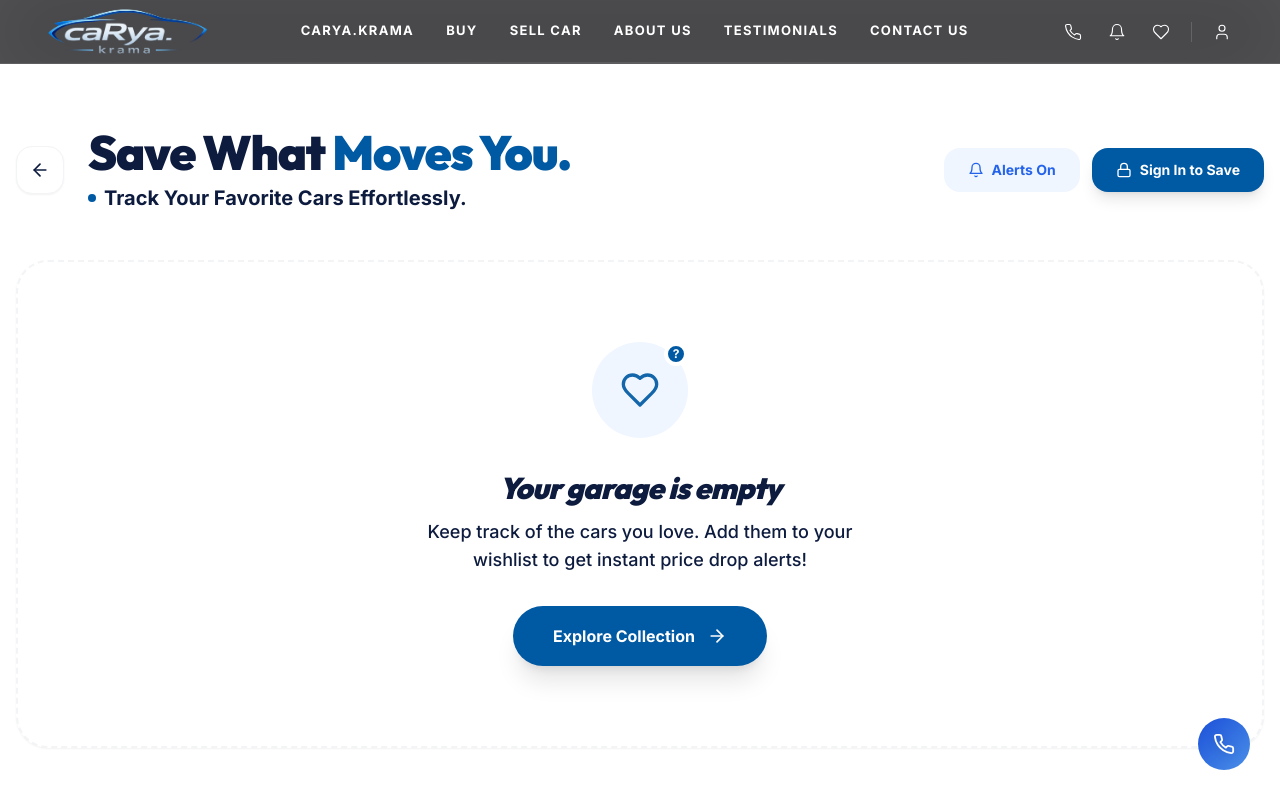
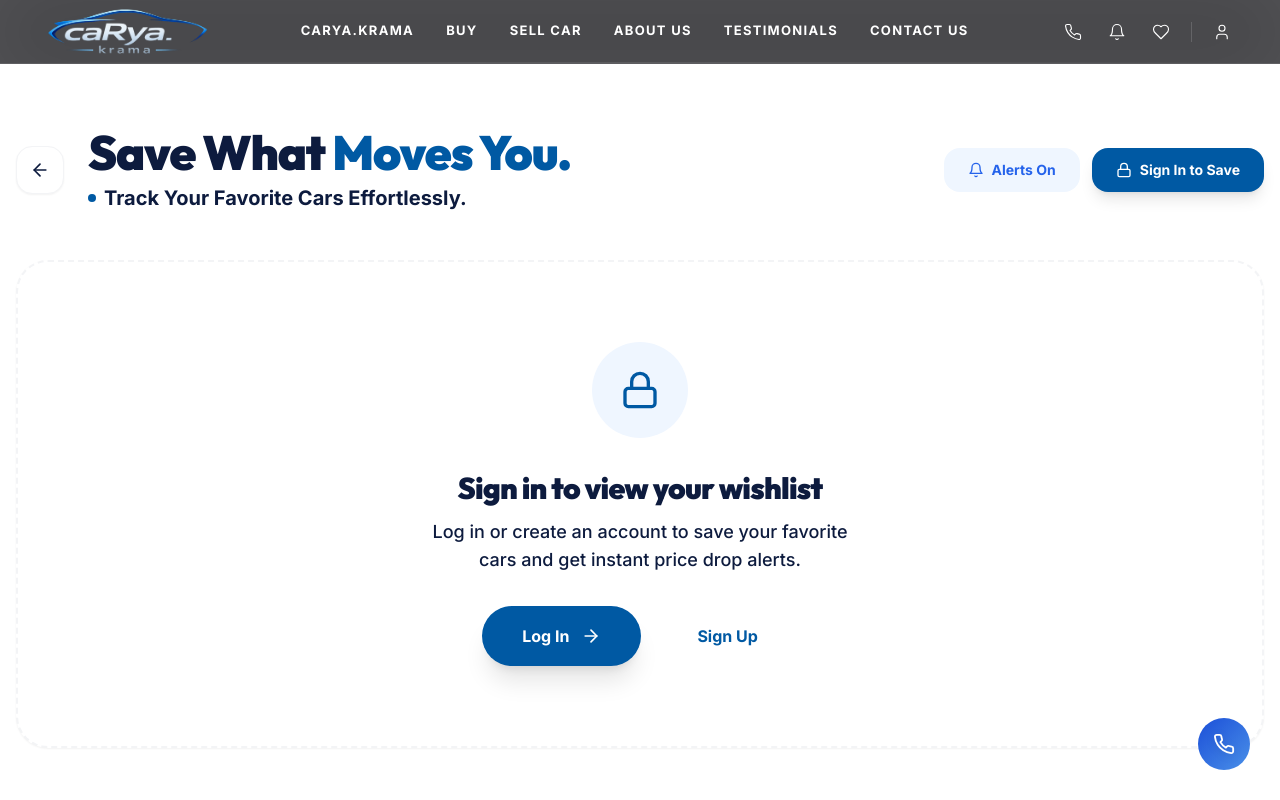
Before and after one commit to Mdwaseem2002/caRya.krama_V3, a Next.js app: page /wishlist in a window 1280 px wide. Shown: the top 800 px of the page. Built offline with nearby package versions, Linux system fonts and the light colour scheme.

Commit message:
Error solved, and Wishlist Correction

```diff
--- a/src/Wishlist/Wishlist.tsx
+++ b/src/Wishlist/Wishlist.tsx
@@ -6,17 +6,17 @@ import {
   Heart, ArrowLeft, Bell, Lock, AlertCircle, ArrowDown,
   Share2, Trash2, Eye, Sparkles, TrendingUp, Tag, ArrowRight
 } from "lucide-react";
-import { useWishlist } from "@/context/WishlistContext";
+import { useWishlist, CarType } from "@/context/WishlistContext";
+import { useAuth } from "@/context/AuthContext";
 import { motion, AnimatePresence } from "framer-motion";
 import { useState, useMemo } from "react";
 import { cars as allCars } from "@/data/inventory"; // Using shared inventory data for recommendations
 
 export default function WishlistPage() {
   const { wishlist, toggleWishlist } = useWishlist();
+  const { user } = useAuth();
 
-  // Mock login state for demonstration
-  const [isLoggedIn, setIsLoggedIn] = useState(false);
-  // Mock notification preference state
+  // Notification preference state
   const [notificationsEnabled, setNotificationsEnabled] = useState(true);
 
   // Recommendations: Get 3 cars that are NOT in the wishlist
@@ -75,9 +75,9 @@ export default function WishlistPage() {
             {notificationsEnabled ? 'Alerts On' : 'Alerts Off'}
           </button>
 
-          {!isLoggedIn && (
+          {!user && (
             <button
-              onClick={() => setIsLoggedIn(true)}
+              onClick={() => window.dispatchEvent(new CustomEvent('OPEN_AUTH', { detail: { mode: 'login' } }))}
               className="flex items-center gap-2 px-6 py-3 rounded-2xl text-sm font-black transition-all text-white shadow-lg bg-[#0059A3] hover:shadow-blue-200 hover:-translate-y-1"
             >
               <Lock className="w-4 h-4" />
@@ -108,7 +108,34 @@ export default function WishlistPage() {
       </AnimatePresence>
 
       {/* ── CONTENT AREA ── */}
-      {wishlist.length === 0 ? (
+      {!user ? (
+        /* ── NOT LOGGED IN STATE ── */
+        <div className="flex flex-col items-center justify-center py-20 sm:py-32 text-center bg-white rounded-[2rem] sm:rounded-[3rem] border-2 border-dashed border-gray-100 shadow-sm px-6">
+          <div className="w-24 h-24 sm:w-32 sm:h-32 rounded-full bg-blue-50 flex items-center justify-center mb-6 sm:mb-8 relative">
+             <Lock className="w-10 h-10 sm:w-16 sm:h-16 text-[#0059A3]" />
+          </div>
+          <h2 className="text-2xl sm:text-3xl font-black mb-3 tracking-tight" style={{ color: 'var(--foreground)' }}>Sign in to view your wishlist</h2>
+          <p className="max-w-md mb-8 sm:mb-10 text-base sm:text-lg font-medium" style={{ color: 'var(--muted)' }}>
+            Log in or create an account to save your favorite cars and get instant price drop alerts.
+          </p>
+          <div className="flex flex-col sm:flex-row gap-4 w-full sm:w-auto">
+            <button
+              onClick={() => window.dispatchEvent(new CustomEvent('OPEN_AUTH', { detail: { mode: 'login' } }))}
+              className="group flex items-center gap-3 text-white px-8 py-4 sm:px-10 sm:py-5 rounded-[2rem] font-black transition-all hover:scale-105 shadow-xl bg-[#0059A3] hover:shadow-blue-200 justify-center"
+            >
+              Log In
+              <ArrowRight className="w-5 h-5 group-hover:translate-x-1 transition-transform" />
+            </button>
+            <button
+              onClick={() => window.dispatchEvent(new CustomEvent('OPEN_AUTH', { detail: { mode: 'signup' } }))}
+              className="group flex items-center gap-3 px-8 py-4 sm:px-10 sm:py-5 rounded-[2rem] font-black transition-all hover:scale-105 border-2 border-gray-100 bg-white justify-center text-[#0059A3]"
+            >
+              Sign Up
+            </button>
+          </div>
+        </div>
+      ) : wishlist.length === 0 ? (
+        /* ── LOGGED IN BUT EMPTY ── */
         <div className="flex flex-col items-center justify-center py-20 sm:py-32 text-center bg-white rounded-[2rem] sm:rounded-[3rem] border-2 border-dashed border-gray-100 shadow-sm px-6">
           <div className="w-24 h-24 sm:w-32 sm:h-32 rounded-full bg-blue-50 flex items-center justify-center mb-6 sm:mb-8 relative">
              <Heart className="w-10 h-10 sm:w-16 sm:h-16 text-[#0059A3] animate-pulse" />
@@ -129,7 +156,7 @@ export default function WishlistPage() {
       ) : (
         <div className="space-y-12 sm:space-y-16">
           <div className="grid grid-cols-1 sm:grid-cols-2 lg:grid-cols-3 gap-6 sm:gap-10">
-            {wishlist.map((car, index) => (
+            {wishlist.map((car: CarType, index: number) => (
               <motion.div
                 key={car.id}
                 initial={{ opacity: 0, y: 30 }}
--- a/src/app/Profile/page.tsx
+++ b/src/app/Profile/page.tsx
@@ -22,7 +22,11 @@ export default function ProfilePage() {
         <div className="flex items-center justify-center min-h-screen font-bold text-gray-400 uppercase tracking-widest animate-pulse">
            Redirecting to Admin Dashboard...
         </div>
-      ) : <Profile />}
+      ) : (
+        <React.Suspense fallback={<div className="p-12 text-center text-gray-400">Loading Profile...</div>}>
+          <Profile />
+        </React.Suspense>
+      )}
     </div>
   );
 }
--- a/src/app/admin/carmanagement/page.tsx
+++ b/src/app/admin/carmanagement/page.tsx
@@ -8,7 +8,7 @@ import { motion, AnimatePresence } from "framer-motion";
 import { useSearchParams, useRouter } from "next/navigation";
 import { useIsMobile } from "@/hooks/useIsMobile";
 
-export default function CarManagementPage() {
+function CarManagementContent() {
   const searchParams = useSearchParams();
   const router = useRouter();
   const mobile = useIsMobile();
@@ -91,3 +91,11 @@ export default function CarManagementPage() {
     </div>
   );
 }
+
+export default function CarManagementPage() {
+  return (
+    <React.Suspense fallback={<div className="p-12 text-center text-gray-400">Loading Car Management...</div>}>
+      <CarManagementContent />
+    </React.Suspense>
+  );
+}
--- a/src/app/api/admin/profile/route.ts
+++ b/src/app/api/admin/profile/route.ts
@@ -10,6 +10,8 @@ import User from "@/models/User";
 import bcrypt from "bcryptjs";
 
 // ── GET /api/admin/profile ────────────────────────────────────────────────────
+export const dynamic = "force-dynamic";
+
 export async function GET(req: NextRequest) {
   try {
     await connectDB();
--- a/src/app/api/cars/list/route.ts
+++ b/src/app/api/cars/list/route.ts
@@ -11,6 +11,8 @@
 import { NextRequest, NextResponse } from "next/server";
 import connectDB from "@/lib/mongodb";
 import Car from "@/models/Car";
+
+export const dynamic = "force-dynamic";
 
 export async function GET(req: NextRequest) {
   try {
--- a/src/app/api/cars/route.ts
+++ b/src/app/api/cars/route.ts
@@ -9,6 +9,8 @@ import connectDB from "@/lib/mongodb";
 import Car from "@/models/Car";
 
 // ── GET /api/cars ─────────────────────────────────────────────────────────────
+export const dynamic = "force-dynamic";
+
 export async function GET(req: NextRequest) {
   try {
     await connectDB();
--- a/src/app/api/inspection-reports/route.ts
+++ b/src/app/api/inspection-reports/route.ts
@@ -9,6 +9,8 @@ import connectDB from "@/lib/mongodb";
 import InspectionReport from "@/models/InspectionReport";
 
 // ── GET /api/inspection-reports ───────────────────────────────────────────────
+export const dynamic = "force-dynamic";
+
 export async function GET(req: NextRequest) {
   try {
     await connectDB();
--- a/src/app/api/sell-requests/route.ts
+++ b/src/app/api/sell-requests/route.ts
@@ -9,6 +9,8 @@ import connectDB from "@/lib/mongodb";
 import SellRequest from "@/models/SellRequest";
 
 // ── GET /api/sell-requests ────────────────────────────────────────────────────
+export const dynamic = "force-dynamic";
+
 export async function GET(req: NextRequest) {
   try {
     await connectDB();
--- a/src/app/api/users/route.ts
+++ b/src/app/api/users/route.ts
@@ -7,6 +7,8 @@
 import { NextRequest, NextResponse } from "next/server";
 import connectDB from "@/lib/mongodb";
 import User from "@/models/User";
+
+export const dynamic = "force-dynamic";
 
 // ── GET /api/users ────────────────────────────────────────────────────────────
 export async function GET(req: NextRequest) {
--- a/src/context/WishlistContext.tsx
+++ b/src/context/WishlistContext.tsx
@@ -20,6 +20,7 @@ export type CarType = {
 };
 
 type WishlistContextType = {
+  wishlist: CarType[];
   toggleWishlist: (car: CarType) => void;
   isInWishlist: (id: number | string) => boolean;
 };
@@ -38,21 +39,14 @@ export function WishlistProvider({ children }: { children: ReactNode }) {
   useEffect(() => {
     if (user?.wishlist) {
       setWishlist(user.wishlist);
-      setIsLoaded(true);
-    } else if (!user) {
-      const saved = localStorage.getItem("caryakrama_wishlist");
-      if (saved) {
-        try {
-          setWishlist(JSON.parse(saved));
-        } catch (e) {
-          console.error("Failed to parse wishlist from local storage");
-        }
-      }
-      setIsLoaded(true);
+    } else {
+      // Not logged in or user has no wishlist → empty
+      setWishlist([]);
     }
+    setIsLoaded(true);
   }, [user]);
 
-  // Sync to database if logged in, else local storage
+  // Sync to database (only when logged in)
   const syncWishlist = async (updatedWishlist: CarType[]) => {
     setWishlist(updatedWishlist);
 
@@ -67,8 +61,6 @@ export function WishlistProvider({ children }: { children: ReactNode }) {
       } catch (err) {
         console.error("Failed to sync wishlist to database", err);
       }
-    } else {
-      localStorage.setItem("caryakrama_wishlist", JSON.stringify(updatedWishlist));
     }
   };
 
```
